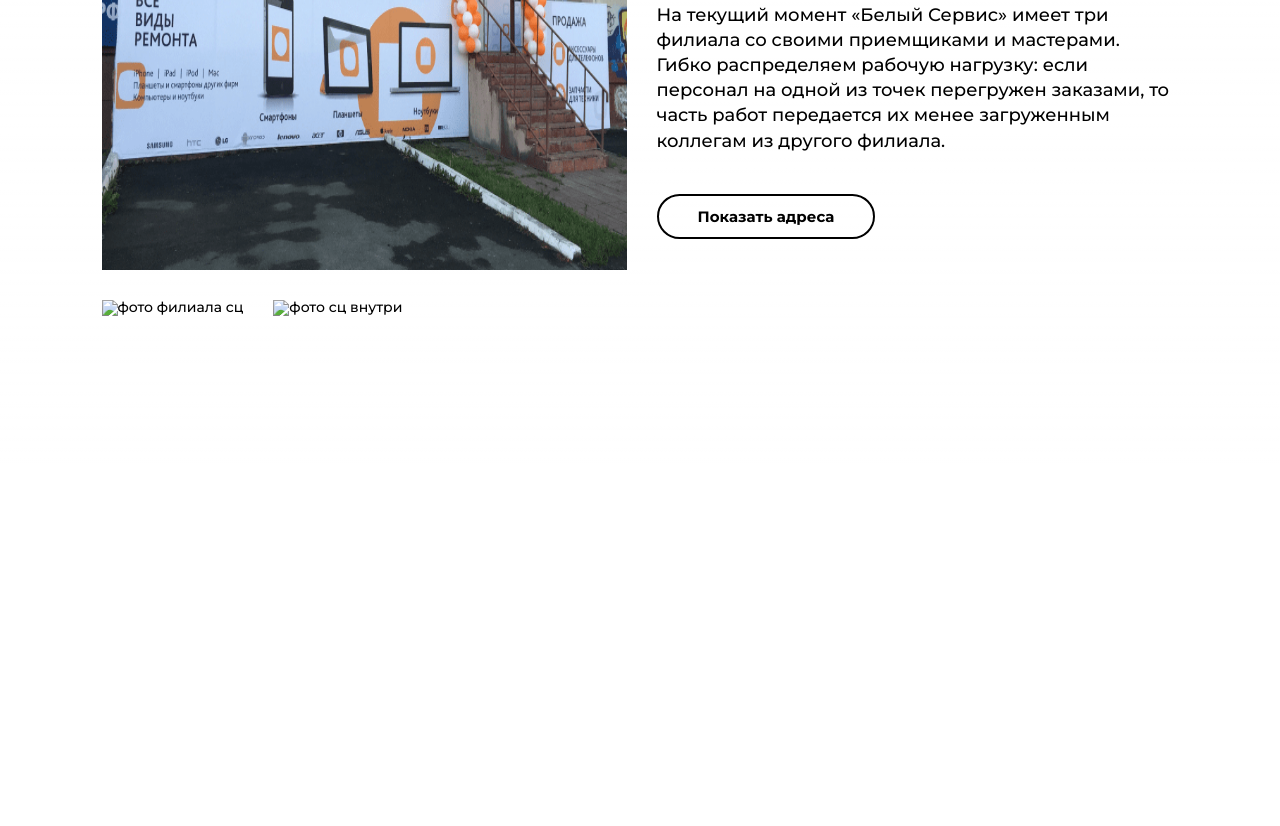
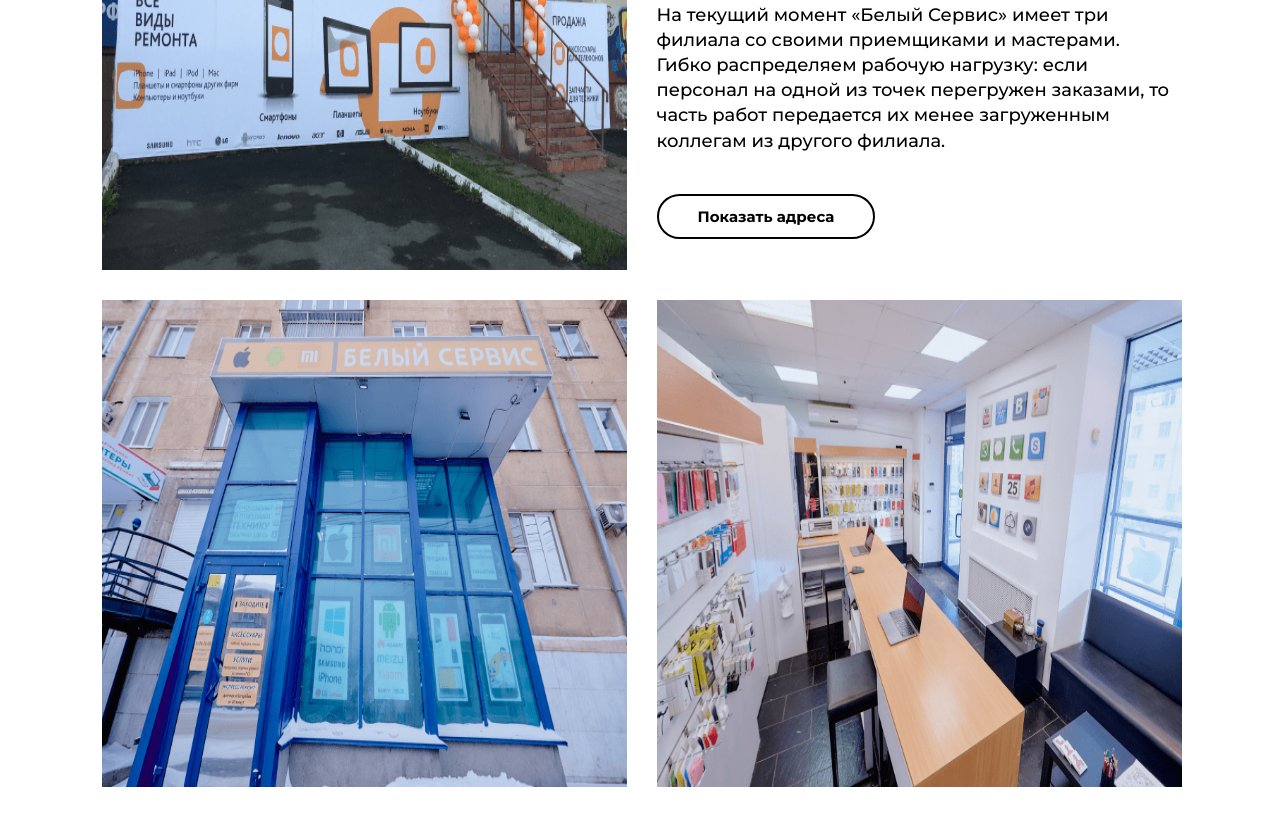
Before and after one commit to jenyasn97/service-white, a plain HTML site: page index.html in a window 1280 px wide. Shown: the part 2519-3345 px from the top of the page. Before the commit the page ends 2988 px from the top, so only its background shows below. Drawn offline with Linux system fonts and the light colour scheme; the site is published under a folder, as on GitHub Pages, so addresses that start at the root find nothing; files whose address does not match are found by name.

Commit message:
Update index.html

```diff
--- a/index.html
+++ b/index.html
@@ -252,10 +252,10 @@
         </div>
         <div class="section-services__bottom bottom--services">
           <div class="bottom--services__photo">
-            <img src="/img/servicescenter/bottom1.png" alt="фото филиала сц" class="bottom--services__img">
+            <img src="./img/servicescenter/bottom1.png" alt="фото филиала сц" class="bottom--services__img">
           </div>
           <div class="bottom--services__photo">
-            <img src="/img/servicescenter/bottom2.png" alt="фото сц внутри" class="bottom--services__img">
+            <img src="./img/servicescenter/bottom2.png" alt="фото сц внутри" class="bottom--services__img">
           </div>
         </div>
       </div>
```
